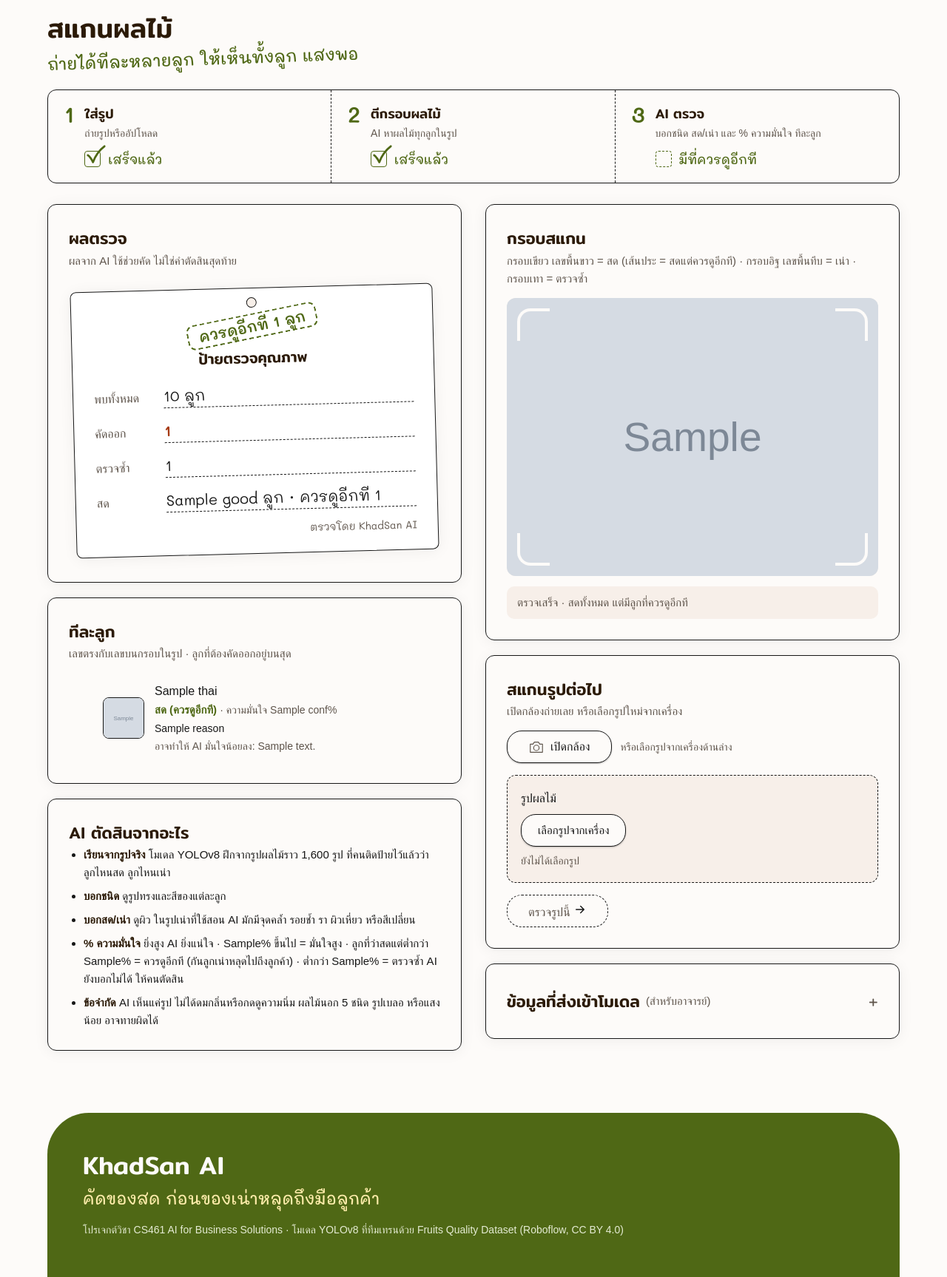
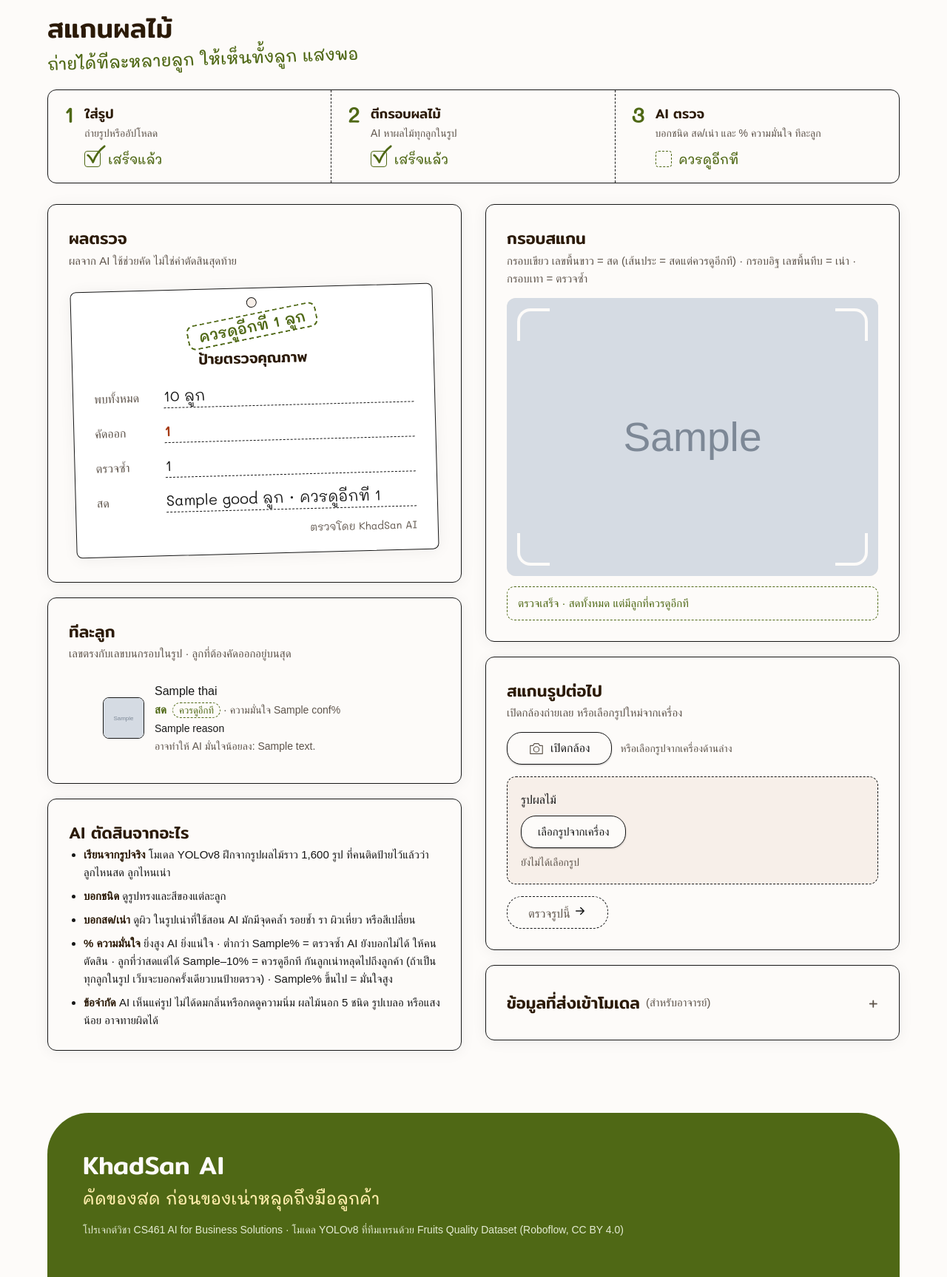
Before and after one commit to srirat-intalai/khadsan-ai, a Flask app: template web/templates/index.html in a window 1280 px wide. Shown: the part 628-2355 px from the top of the page at 74% size. Run offline with Flask 3, Linux system fonts and the light colour scheme; the template is opened without the code that fills it: most values are stand-ins (such as "Sample title", 1, 10 or a date in 2020); grey boxes marked "Sample" are stand-in pictures; some web fonts are replaced.

Commit message:
ยุบ ควรดูอีกที เหลือบรรทัดเดียวเมื่อเป็นทุกลูก ขั้นที่ 3 บอกลูกเน่า ใช้คำให้ตรงกันทั้งเว็บ

```diff
--- a/web/app.py
+++ b/web/app.py
@@ -290,7 +290,7 @@ def add_details(img, fruits):
                 lean = "สด"
             else:
                 lean = "เน่า"
-            f["reason"] = "AI เอนไปทาง" + lean + " แต่มั่นใจไม่ถึง " + str(LOW_CONF) + "% เลยให้คนดูซ้ำ"
+            f["reason"] = "AI เอนไปทาง" + lean + " แต่มั่นใจไม่ถึง " + str(LOW_CONF) + "% เลยให้คนตรวจซ้ำ"
 
         # สิ่งที่อาจทำให้ AI มั่นใจน้อยลง (บอกเฉพาะลูกที่ยังไม่มั่นใจสูง)
         notes = []
@@ -308,7 +308,7 @@ def add_details(img, fruits):
         f["notes"] = notes
 
 
-# นับว่า สด / เน่า / ตรวจซ้ำ อย่างละกี่ลูก + จดเลขลูกที่ต้องคัดออก / ต้องดูซ้ำ / สดแต่ควรดูอีกที
+# นับว่า สด / เน่า / ตรวจซ้ำ อย่างละกี่ลูก + จดเลขลูกที่ต้องคัดออก / ต้องตรวจซ้ำ / สดแต่ควรดูอีกที
 def count_states(fruits):
     summary = {"total": len(fruits), "good": 0, "bad": 0, "unsure": 0,
                "bad_nums": [], "unsure_nums": [], "check_nums": []}
--- a/web/static/scan.js
+++ b/web/static/scan.js
@@ -216,8 +216,8 @@ function camToFrame() {
         stage.classList.add("has-cam");
         stageSub.textContent = "ภาพจากกล้อง · กดถ่าย หรือสแกนสด ทางซ้าย";
     } else {
-        stage.classList.add("cam-up");
-        stageSub.textContent = "กล้องเปิดอยู่ด้านบน · กดถ่าย หรือสแกนสด";
+        // มือถือ : ภาพกล้องอยู่ด้านบนแล้ว ซ่อนการ์ดกรอบสแกนทั้งใบ ไม่ต้องเลื่อนผ่านการ์ดว่าง
+        stage.parentNode.classList.add("cam-up");
     }
     camMoved = true;
 }
@@ -229,7 +229,8 @@ function camBack() {
     if (stage.classList.contains("has-cam")) {
         cam.insertBefore(camStage, cam.firstChild);
     }
-    stage.classList.remove("has-cam", "cam-up");
+    stage.classList.remove("has-cam");
+    stage.parentNode.classList.remove("cam-up");
     stageSub.textContent = stageSubText;
     camMoved = false;
 }
@@ -522,11 +523,22 @@ function showLiveInfo(result) {
     } else if (result.total == 0) {
         text = "ยังไม่เห็นผลไม้ เล็งให้เห็นทั้งลูก แสงพอ";
     } else {
-        text = "เห็น " + result.total + " ลูก · สด " + result.good;
-        if (result.check > 0) {
-            text = text + " (ควรดูอีกที " + result.check + ")";
+        // บอกเฉพาะอันที่มี (ไม่ต้องอ่าน "เน่า 0" ทุกครั้ง)
+        text = "เห็น " + result.total + " ลูก";
+        if (result.good > 0) {
+            text = text + " · สด " + result.good;
+            if (result.check > 0 && result.check == result.good) {
+                text = text + " (ควรดูอีกทีทุกลูก)";
+            } else if (result.check > 0) {
+                text = text + " (ควรดูอีกที " + result.check + ")";
+            }
         }
-        text = text + " · เน่า " + result.bad + " · ตรวจซ้ำ " + result.unsure;
+        if (result.bad > 0) {
+            text = text + " · เน่า " + result.bad;
+        }
+        if (result.unsure > 0) {
+            text = text + " · ตรวจซ้ำ " + result.unsure;
+        }
     }
     if (liveInfo.textContent != text) {
         liveInfo.textContent = text;
--- a/web/static/style.css
+++ b/web/static/style.css
@@ -156,6 +156,9 @@ h1, h2, h3 {font-family: 'Mitr', sans-serif;}
 /* มีลูกสดที่ควรดูอีกที : ช่องเส้นประสีเขียว (เบากว่า ตรวจซ้ำ) */
 .step-check .step-num, .step-check .mark {color: var(--olive);}
 .step-check .tick-box {border-style: dashed; border-color: var(--olive);}
+/* มีลูกเน่า : ขั้นที่ 3 เป็นสีอิฐ ตรงกับตราปั๊ม "คัดออก" */
+.step-bad .step-num, .step-bad .mark {color: var(--rotten);}
+.step-bad .tick-box {border-color: var(--rotten);}
 
 /* ข้อความ "กำลังทำ…" + วงหมุน แทนช่องติ๊ก ตอนขั้นนั้นกำลังทำงาน (scan.js ใส่ class now) */
 .mark-wait {display: none; align-items: center; gap: 10px; margin-top: 10px; min-height: 28px; font-family: 'Mali', cursive; font-size: 17px; font-weight: 500; color: var(--olive);}
@@ -279,7 +282,7 @@ button.pill.cam-open {background: var(--paper);}
 /* จอคอม หน้าเริ่มต้น : scan.js ย้ายภาพกล้องไปไว้ในกรอบสแกนใหญ่ด้านขวา */
 .has-cam .frame-msg, .has-cam .frame-photo {display: none;}
 /* มือถือ : กล้องอยู่ด้านบน กรอบนี้ไม่ต้องบอก "ใส่รูปผลไม้ก่อนนะ" */
-.frame.cam-up {display: none;}
+.card.cam-up {display: none;}
 .has-cam .corner {border-color: var(--paper);}
 .frame .cam-stage {position: absolute; left: 0; top: 0; width: 100%; height: 100%; border: none; border-radius: 0;}
 .frame .cam-video {height: 100%; max-height: none;}
@@ -349,6 +352,8 @@ details.card > summary:focus-visible {outline: 2px solid var(--olive); outline-o
 .status {margin-top: 14px; display: flex; align-items: center; gap: 10px; background: var(--olive-soft); color: var(--olive); border-radius: 10px; padding: 10px 14px; font-size: 15px; font-weight: 500;}
 .status-bad {background: var(--dew); color: var(--rotten);}      /* มีลูกเน่า ไม่ใช่สีเขียว */
 .status-unsure {background: var(--dew); color: var(--muted);}
+/* สดทั้งหมดแต่ควรดูอีกที : เขียวเส้นประ แบบเดียวกับตราปั๊ม (ไม่ใช่สีเทาแบบ ตรวจซ้ำ) */
+.status-check {background: var(--paper); border: 1.5px dashed var(--olive);}
 
 
 /* ===== ผลตรวจ (ป้ายตรวจคุณภาพเอียงนิดๆ) ===== */
@@ -492,6 +497,8 @@ details.card > summary:focus-visible {outline: 2px solid var(--olive); outline-o
 .fruit-state-good {color: var(--olive); font-weight: 600;}
 .fruit-state-bad {color: var(--rotten); font-weight: 600;}
 .fruit-state-unsure {color: var(--muted); font-weight: 600;}
+/* ป้ายเล็ก "ควรดูอีกที" ในรายการ : ขอบเขียวเส้นประ (แยกจาก "สด" ธรรมดาได้โดยไม่ต้องดูสี) */
+.flag-check {display: inline-block; margin-left: 4px; padding: 0 8px; border: 1.5px dashed var(--olive); border-radius: 999px; color: var(--olive); font-size: 13px; font-weight: 500; line-height: 1.5; white-space: nowrap;}
 /* รูปผลตรวจ : กรอบสูงตามรูปจริง ไม่มีขอบว่าง (รูปแนวตั้งสูงไม่เกิน 560px จะได้ไม่ยาวเกินจอ) */
 .frame.has-result {height: auto;}
 .frame.has-result .frame-photo {height: auto; max-height: 560px;}
@@ -503,4 +510,4 @@ details.card > summary:focus-visible {outline: 2px solid var(--olive); outline-o
 /* หัวข้อ: แบ่งบรรทัดให้ยาวพอๆ กัน ไม่เหลือคำเดียวโดดๆ (เบราว์เซอร์เก่าที่ไม่รู้จักจะตัดแบบเดิม) */
 .section-title, .card-title, .tag-title, .step-title, .section-sub .caption {text-wrap: balance;}
 /* ข้อความรอง: ไม่ให้บรรทัดสุดท้ายเหลือคำเดียว */
-.card-sub, .known, .chip-note, .tag-others, .tag-warn, .frame-msg {text-wrap: pretty;}
+.card-sub, .known, .chip-note, .tag-others, .tag-warn, .frame-msg, .why-list li {text-wrap: pretty;}
--- a/web/templates/index.html
+++ b/web/templates/index.html
@@ -38,7 +38,7 @@
 {% endmacro %}
 
 {# ===== 1 ข้อในเช็กลิสต์ขั้นตอน
-   state = done เสร็จ / unsure มีที่ต้องดูซ้ำ / none ไม่เจอผลไม้ / skip ไม่ได้ทำ / error รูปใช้ไม่ได้ / "" ยังไม่เริ่ม
+   state = done เสร็จ / bad มีลูกเน่า / unsure มีที่ต้องตรวจซ้ำ / check มีลูกสดที่ควรดูอีกที / none ไม่พบผลไม้ / skip ไม่ได้ทำ / error รูปใช้ไม่ได้ / "" ยังไม่เริ่ม
    wait = ข้อความตอนขั้นนี้กำลังทำ (มีวงหมุน) ===== #}
 {% macro step(num, title, sub, state, wait) %}
 <div class="step{% if state %} step-{{ state }}{% endif %}">
@@ -52,9 +52,10 @@
             <span class="tick-ok">{{ icons.tick|safe }}</span><span class="tick-x">{{ icons.cross|safe }}</span>
         </span><span class="mark-text">
             {%- if state == "done" %}เสร็จแล้ว{% endif -%}
-            {%- if state == "unsure" %}มีที่ต้องตรวจซ้ำ{% endif -%}
-            {%- if state == "check" %}มีที่ควรดูอีกที{% endif -%}
-            {%- if state == "none" %}ไม่เจอผลไม้{% endif -%}
+            {%- if state == "bad" %}ต้องคัดออก{% endif -%}
+            {%- if state == "unsure" %}ต้องตรวจซ้ำ{% endif -%}
+            {%- if state == "check" %}ควรดูอีกที{% endif -%}
+            {%- if state == "none" %}ไม่พบผลไม้{% endif -%}
             {%- if state == "skip" %}ไม่ได้ตรวจ{% endif -%}
             {%- if state == "error" %}ใช้รูปนี้ไม่ได้{% endif -%}
         </span></div>
@@ -143,7 +144,8 @@
         {% set s2 = "none" %}{% set s3 = "skip" %}
     {% else %}
         {% set s2 = "done" %}
-        {% if summary.unsure > 0 %}{% set s3 = "unsure" %}{% elif summary.check_nums %}{% set s3 = "check" %}{% else %}{% set s3 = "done" %}{% endif %}
+        {# ขั้นที่ 3 บอกเรื่องที่สำคัญที่สุดก่อน : เน่า -> ตรวจซ้ำ -> ควรดูอีกที -> เสร็จ (ให้ตรงกับตราปั๊ม) #}
+        {% if summary.bad > 0 %}{% set s3 = "bad" %}{% elif summary.unsure > 0 %}{% set s3 = "unsure" %}{% elif summary.check_nums %}{% set s3 = "check" %}{% else %}{% set s3 = "done" %}{% endif %}
     {% endif %}
 {% elif error %}
     {% set s1 = "error" %}
@@ -162,6 +164,8 @@
 
 
 {% if summary %}
+{# all_check = ลูกสดทุกลูกในรูปเป็น "ควรดูอีกที" : บอกครั้งเดียว ไม่ต้องไล่เลขทุกลูก ไม่ต้องเขียนซ้ำทุกแถว #}
+{% set all_check = summary.good > 0 and summary.check_nums|length == summary.good %}
 {# ================= มีผลตรวจแล้ว : ผลขึ้นก่อน =================
    คอม  : ซ้าย = ป้ายตรวจ + รายการทีละลูก + AI ตัดสินจากอะไร / ขวา = รูปตีกรอบ + สแกนรูปต่อไป + ข้อมูลสำหรับอาจารย์
    มือถือ: ป้ายตรวจ -> รูปตีกรอบ -> รายการ -> AI ตัดสินจากอะไร -> สแกนรูปต่อไป -> ข้อมูลสำหรับอาจารย์ (จัดลำดับใน style.css) #}
@@ -181,6 +185,8 @@
                     <div class="stamp stamp-rotten">คัดออก {{ summary.bad }} ลูก</div>
                     {% elif summary.unsure > 0 %}
                     <div class="stamp stamp-unsure">ตรวจซ้ำ {{ summary.unsure }} ลูก</div>
+                    {% elif all_check %}
+                    <div class="stamp stamp-check">สด {{ summary.good }} ลูก</div>
                     {% elif summary.check_nums %}
                     <div class="stamp stamp-check">ควรดูอีกที {{ summary.check_nums|length }} ลูก</div>
                     {% else %}
@@ -188,18 +194,20 @@
                     {% endif %}
                     <div class="tag-title">ป้ายตรวจคุณภาพ</div>
                     {% if summary.total == 0 %}
-                    <div class="tag-row"><span class="tag-key">ผล</span><span class="tag-line">ไม่เจอผลไม้ 5 ชนิดที่รู้จัก</span></div>
+                    <div class="tag-row"><span class="tag-key">ผล</span><span class="tag-line">ไม่พบผลไม้ 5 ชนิดที่รู้จัก</span></div>
                     {% else %}
                     <div class="tag-row"><span class="tag-key">พบทั้งหมด</span><span class="tag-line">{{ summary.total }} ลูก</span></div>
                     <div class="tag-row"><span class="tag-key">คัดออก</span>{% if summary.bad_nums %}<span class="tag-line tag-bad">{{ summary.bad_nums|join(", ") }}</span>{% else %}<span class="tag-line">–</span>{% endif %}</div>
                     <div class="tag-row"><span class="tag-key">ตรวจซ้ำ</span><span class="tag-line">{% if summary.unsure_nums %}{{ summary.unsure_nums|join(", ") }}{% else %}–{% endif %}</span></div>
-                    <div class="tag-row"><span class="tag-key">สด</span><span class="tag-line">{{ summary.good }} ลูก{% if summary.check_nums %} · <span class="nowrap">ควรดูอีกที</span> {{ summary.check_nums|join(", ") }}{% endif %}</span></div>
+                    <div class="tag-row"><span class="tag-key">สด</span><span class="tag-line">{{ summary.good }} ลูก{% if all_check %} · <span class="nowrap">ควรดูอีกทีทุกลูก</span>{% elif summary.check_nums %} · <span class="nowrap">ควรดูอีกที</span> {{ summary.check_nums|join(", ") }}{% endif %}</span></div>
                     {% endif %}
                     <div class="tag-foot">ตรวจโดย KhadSan AI</div>
                 </div>
             </div></div>
             {% if summary.total == 0 %}
             <div class="tag-warn">ลองถ่ายใหม่ให้เห็นผลไม้ทั้งลูก แสงพอ ดูวิธีใน "AI ตัดสินจากอะไร"</div>
+            {% elif all_check %}
+            <div class="tag-warn">ลูกสดทุกลูก AI มั่นใจไม่ถึง {{ high_conf }}% ควรหยิบดูด้วยตาอีกที</div>
             {% endif %}
             {# โปรแกรมอ่านหน้าจอจะอ่านสรุปนี้ก่อนรายการ #}
             <div class="sr-only" id="summary-text">ผลตรวจ: พบผลไม้ {{ summary.total }} ลูก คัดออก {{ summary.bad }} ลูก ตรวจซ้ำ {{ summary.unsure }} ลูก สด {{ summary.good }} ลูก{% if summary.check_nums %} ในนี้ควรดูอีกที {{ summary.check_nums|length }} ลูก{% endif %}</div>
@@ -221,7 +229,9 @@
                         <div class="fruit-name">{{ f.thai }}</div>
                         <div class="fruit-state">
                             {# สดแต่มั่นใจไม่ถึงระดับสูง ให้คนดูอีกที (ลูกสดที่ทายผิดคือลูกที่หลุดไปถึงลูกค้า) #}
-                            {% if f.check %}<span class="fruit-state-good">สด (ควรดูอีกที)</span>
+                            {# ถ้าทุกลูกเป็นแบบนี้ ป้ายตรวจบอกไว้แล้ว ไม่ต้องเขียนซ้ำทุกแถว #}
+                            {% if f.check and all_check %}<span class="fruit-state-good">สด</span>
+                            {% elif f.check %}<span class="fruit-state-good">สด</span> <span class="flag-check">ควรดูอีกที</span>
                             {% elif f.state == "good" %}<span class="fruit-state-good">สด</span>
                             {% elif f.state == "bad" %}<span class="fruit-state-bad">เน่า · คัดออก</span>
                             {% else %}<span class="fruit-state-unsure">ตรวจซ้ำ</span>{% endif %}
@@ -246,7 +256,7 @@
                 <li><b>เรียนจากรูปจริง</b> โมเดล YOLOv8 ฝึกจากรูปผลไม้ราว 1,600 รูป ที่คนติดป้ายไว้แล้วว่าลูกไหนสด ลูกไหนเน่า</li>
                 <li><b>บอกชนิด</b> ดูรูปทรงและสีของแต่ละลูก</li>
                 <li><b>บอกสด/เน่า</b> ดูผิว ในรูปเน่าที่ใช้สอน AI มักมีจุดคล้ำ รอยช้ำ รา ผิวเหี่ยว หรือสีเปลี่ยน</li>
-                <li><b>% ความมั่นใจ</b> ยิ่งสูง AI ยิ่งแน่ใจ · {{ high_conf }}% ขึ้นไป = มั่นใจสูง · ลูกที่ว่าสดแต่ต่ำกว่า {{ high_conf }}% = ควรดูอีกที (กันลูกเน่าหลุดไปถึงลูกค้า) · ต่ำกว่า {{ low_conf }}% = ตรวจซ้ำ AI ยังบอกไม่ได้ ให้คนตัดสิน</li>
+                <li><b>% ความมั่นใจ</b> ยิ่งสูง AI ยิ่งแน่ใจ · ต่ำกว่า {{ low_conf }}% = ตรวจซ้ำ AI ยังบอกไม่ได้ ให้คนตัดสิน · ลูกที่ว่าสดแต่ได้ {{ low_conf }}–{{ high_conf - 1 }}% = ควรดูอีกที กันลูกเน่าหลุดไปถึงลูกค้า (ถ้าเป็นทุกลูกในรูป เว็บจะบอกครั้งเดียวบนป้ายตรวจ) · {{ high_conf }}% ขึ้นไป = มั่นใจสูง</li>
                 <li><b>ข้อจำกัด</b> AI เห็นแค่รูป ไม่ได้ดมกลิ่นหรือกดดูความนิ่ม ผลไม้นอก 5 ชนิด รูปเบลอ หรือแสงน้อย อาจทายผิดได้</li>
             </ul>
             {% if summary.total == 0 %}
@@ -269,9 +279,11 @@
             {% elif summary.bad > 0 %}
             <div class="status status-bad">ตรวจเสร็จ · มีลูกที่ต้องคัดออก</div>
             {% elif summary.unsure > 0 %}
-            <div class="status status-unsure">ตรวจเสร็จ · มีลูกที่ต้องดูซ้ำ</div>
+            <div class="status status-unsure">ตรวจเสร็จ · มีลูกที่ต้องตรวจซ้ำ</div>
+            {% elif all_check %}
+            <div class="status status-check">ตรวจเสร็จ · สดทั้งหมด แต่ควรดูอีกทีทุกลูก</div>
             {% elif summary.check_nums %}
-            <div class="status status-unsure">ตรวจเสร็จ · สดทั้งหมด แต่มีลูกที่ควรดูอีกที</div>
+            <div class="status status-check">ตรวจเสร็จ · สดทั้งหมด แต่มีลูกที่ควรดูอีกที</div>
             {% else %}
             <div class="status">{{ icons.check|safe }} ตรวจเสร็จ · สดทั้งหมด</div>
             {% endif %}
```
